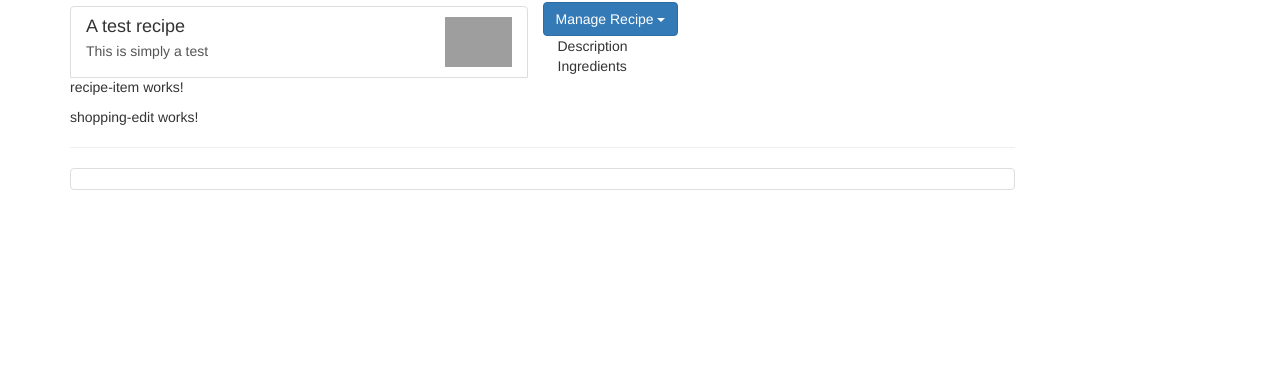
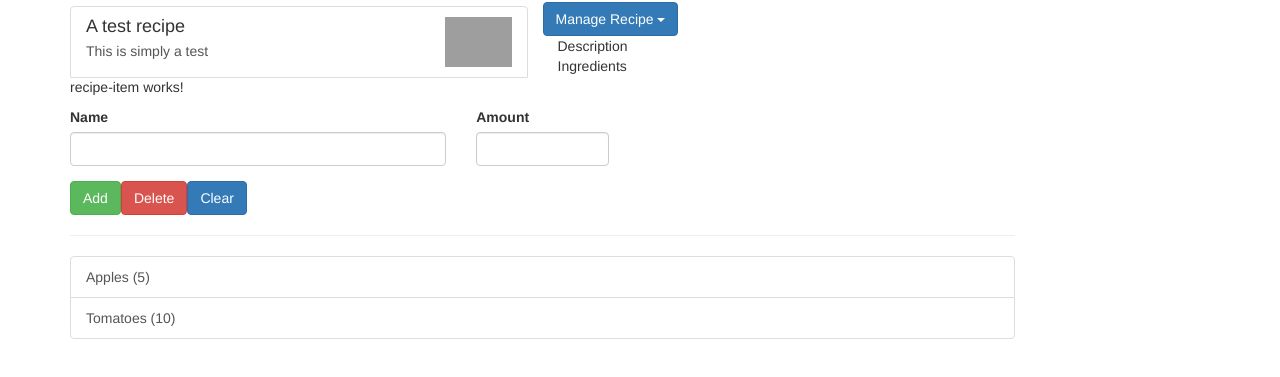
Before and after one commit to luckie86/shop-recipe-app, an Angular app: page / in a window 1280 px wide. Shown: the part 141-518 px from the top of the page. Built offline with nearby package versions, Linux system fonts and the light colour scheme; grey boxes are pictures that could not be loaded.

Commit message:
Add shoping list form

```diff
--- a/src/app/shopping-list/shopping-edit/shopping-edit.component.html
+++ b/src/app/shopping-list/shopping-edit/shopping-edit.component.html
@@ -1 +1,23 @@
-<p>shopping-edit works!</p>
+<div class="row">
+    <div class="col-xs-12">
+        <form>
+            <div class="row">
+                <div class="col-sm-5 form-group">
+                    <label for="name">Name</label>
+                    <input type="text" id="name" class="form-control">
+                </div>
+                <div class="col-sm-2">
+                    <label for="amount">Amount</label>
+                    <input type="number" id="amount" class="form-control">
+                </div>
+            </div>
+            <div class="row">
+                <div class="col-xs-12">
+                    <button class="btn btn-success">Add</button>
+                    <button class="btn btn-danger">Delete</button>
+                    <button class="btn btn-primary">Clear</button>
+                </div>
+            </div>
+        </form>
+    </div>
+</div>
--- a/src/app/shopping-list/shopping-list.component.html
+++ b/src/app/shopping-list/shopping-list.component.html
@@ -3,7 +3,11 @@
         <app-shopping-edit></app-shopping-edit>
         <hr>
         <ul class="list-group">
-            <a href="#" class="list-group-item"></a>
+            <a
+                *ngFor="let ingredient of ingredients"
+                class="list-group-item"
+            > {{ ingredient.name }} ({{ingredient.amount}})
+            </a>
         </ul>
     </div>
 </div>
--- a/src/app/shopping-list/shopping-list.component.ts
+++ b/src/app/shopping-list/shopping-list.component.ts
@@ -1,4 +1,5 @@
 import { Component, OnInit } from '@angular/core';
+import { Ingredient } from '../shared/ingredient.model';
 
 @Component({
   selector: 'app-shopping-list',
@@ -6,7 +7,10 @@
   styleUrls: ['./shopping-list.component.css']
 })
 export class ShoppingListComponent implements OnInit {
-  ingreditents = [];
+  ingredients: Ingredient[] = [
+    new Ingredient('Apples', 5),
+    new Ingredient('Tomatoes', 10),
+  ];
 
   constructor() { }
 
```
